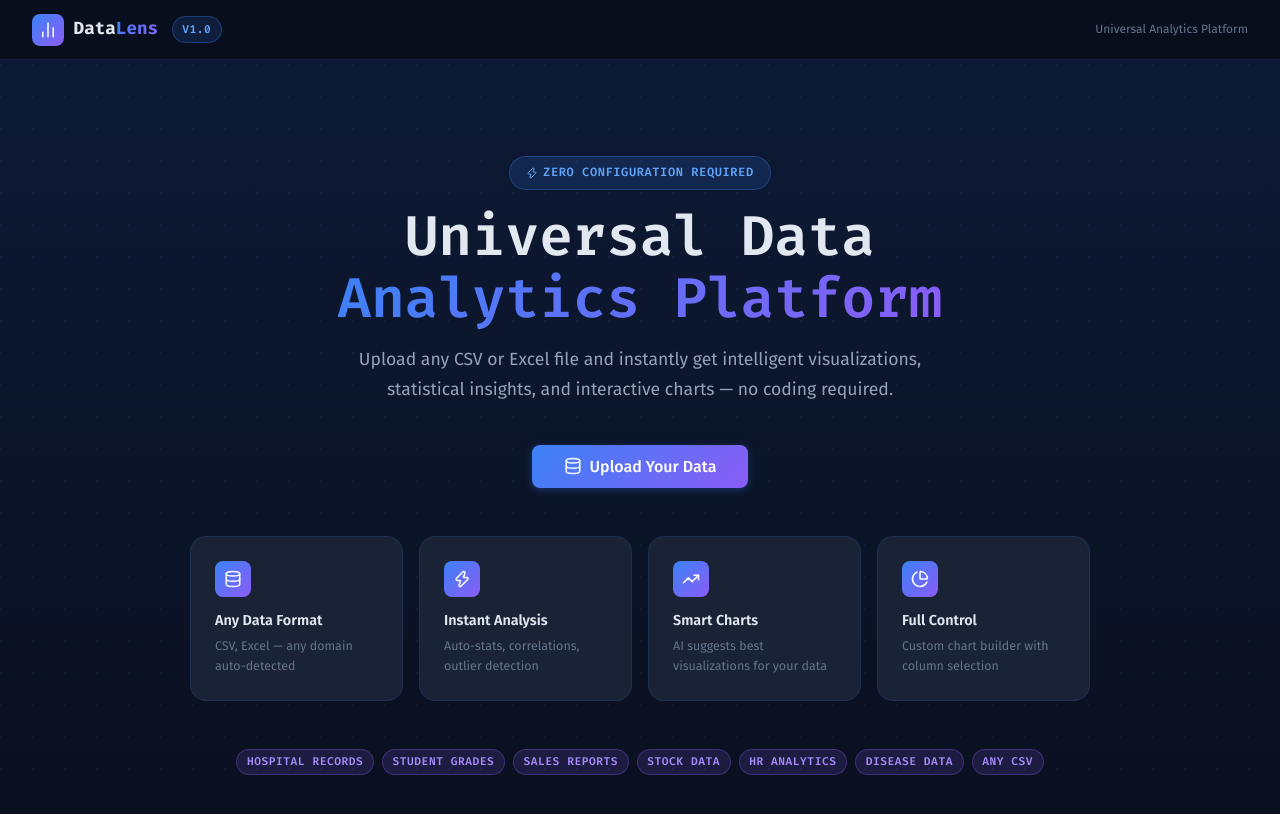
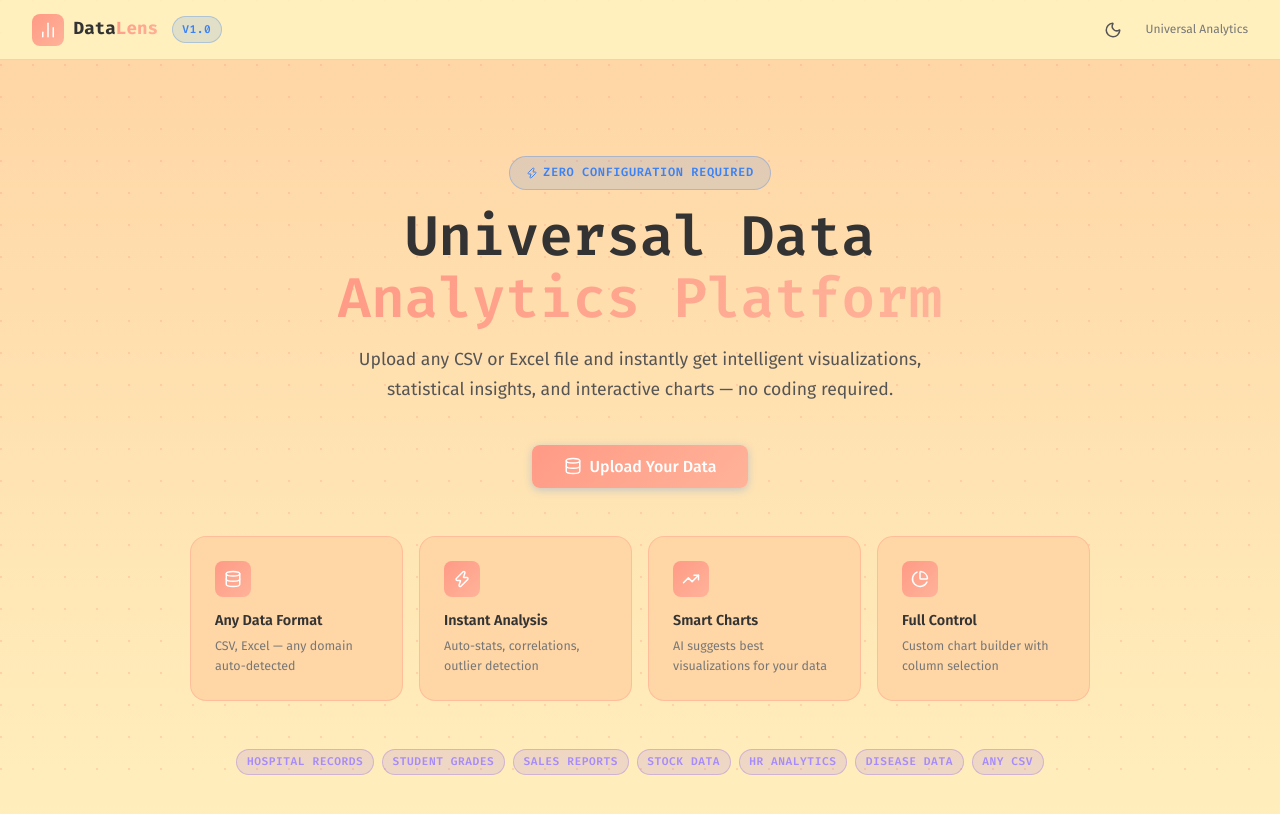
Before and after one commit to Enggmakes/datalens-frontend, a React (Vite) app: page / in a window 1280 px wide. Shown: the top 814 px of the page. Built offline with nearby package versions, Linux system fonts and the light colour scheme; no server answers.

Commit message:
feat: Add custom light theme palette and dark mode toggle

```diff
--- a/src/App.jsx
+++ b/src/App.jsx
@@ -1,13 +1,13 @@
-import React, { useState } from 'react';
+import React, { useState, useEffect } from 'react';
 import FileUpload from './components/FileUpload';
 import Dashboard from './components/Dashboard';
-import { LayoutDashboard, BarChart2, Sliders, Table2, TrendingUp, Zap, Database, PieChart } from 'lucide-react';
+import { LayoutDashboard, BarChart2, Sliders, Table2, TrendingUp, Zap, Database, PieChart, Moon, Sun } from 'lucide-react';
 
-function Navbar() {
+function Navbar({ theme, toggleTheme }) {
   return (
     <nav style={{
       position: 'fixed', top: 0, left: 0, right: 0, zIndex: 50,
-      background: 'rgba(10,15,30,0.85)',
+      background: theme === 'dark' ? 'rgba(10,15,30,0.85)' : 'rgba(255, 240, 190, 0.85)',
       backdropFilter: 'blur(16px)',
       borderBottom: '1px solid var(--border)',
       padding: '0 2rem',
@@ -24,7 +24,10 @@ function Navbar() {
         <span className="badge badge-blue" style={{ marginLeft: '0.25rem' }}>v1.0</span>
       </div>
       <div style={{ display: 'flex', gap: '0.5rem', alignItems: 'center' }}>
-        <span style={{ fontSize: '0.75rem', color: 'var(--text-muted)' }}>Universal Analytics Platform</span>
+        <button className="btn btn-ghost" onClick={toggleTheme} style={{ padding: '0.5rem', border: 'none' }} title="Toggle Theme">
+          {theme === 'dark' ? <Sun size={18} /> : <Moon size={18} />}
+        </button>
+        <span style={{ fontSize: '0.75rem', color: 'var(--text-muted)', marginLeft: '0.5rem' }}>Universal Analytics</span>
       </div>
     </nav>
   );
@@ -87,6 +90,16 @@ function HeroSection({ onGetStarted }) {
 export default function App() {
   const [analysisData, setAnalysisData] = useState(null);
   const [showUpload, setShowUpload] = useState(false);
+  const [theme, setTheme] = useState(localStorage.getItem('theme') || 'light');
+
+  useEffect(() => {
+    document.documentElement.setAttribute('data-theme', theme);
+    localStorage.setItem('theme', theme);
+  }, [theme]);
+
+  const toggleTheme = () => {
+    setTheme(prev => prev === 'dark' ? 'light' : 'dark');
+  };
 
   const handleUploadSuccess = (data) => {
     setAnalysisData(data);
@@ -100,13 +113,13 @@ export default function App() {
 
   return (
     <>
-      <Navbar />
+      <Navbar theme={theme} toggleTheme={toggleTheme} />
       <main style={{ paddingTop: 60, minHeight: '100vh', background: 'var(--bg-base)' }}>
         <div style={{ background: 'var(--gradient-hero)', minHeight: analysisData ? 0 : '100vh' }}>
           {/* Grid background pattern */}
           <div style={{
             position: 'fixed', inset: 0, zIndex: 0, pointerEvents: 'none',
-            backgroundImage: 'radial-gradient(circle at 1px 1px, rgba(59,130,246,0.08) 1px, transparent 0)',
+            backgroundImage: 'var(--grid-pattern)',
             backgroundSize: '32px 32px',
           }} />
 
--- a/src/index.css
+++ b/src/index.css
@@ -7,24 +7,63 @@
 }
 
 :root {
+  /* User requested custom palette */
+  --primary: #FF9A86;
+  --primary-light: #FFB399;
+  --primary-dark: #E07D6C;
+  --secondary: #FFB399;
+  --accent: #FFD6A6;
+  --success: #10B981;
+  --warning: #F59E0B;
+  --danger: #EF4444;
+  --info: #06B6D4;
+
+  --bg-base: #FFF0BE;
+  --bg-surface: #FFD6A6;
+  --bg-card: #FFD6A6;
+  --bg-elevated: #FFB399;
+  --bg-input: #FFF0BE;
+
+  --border: rgba(255, 154, 134, 0.4);
+  --border-hover: rgba(255, 154, 134, 0.8);
+
+  --text-primary: #333333;
+  --text-secondary: #555555;
+  --text-muted: #777777;
+
+  --gradient-primary: linear-gradient(135deg, #FF9A86 0%, #FFB399 100%);
+  --gradient-card: linear-gradient(135deg, rgba(255,154,134,0.15) 0%, rgba(255,179,153,0.05) 100%);
+  --gradient-hero: linear-gradient(180deg, #FFD6A6 0%, #FFF0BE 100%);
+
+  --shadow-sm: 0 1px 3px rgba(0,0,0,0.05);
+  --shadow-md: 0 4px 16px rgba(0,0,0,0.1);
+  --shadow-lg: 0 8px 32px rgba(0,0,0,0.15);
+  --shadow-glow: 0 0 24px rgba(255,154,134,0.4);
+
+  --radius-sm: 8px;
+  --radius-md: 12px;
+  --radius-lg: 16px;
+  --radius-xl: 24px;
+
+  --grid-pattern: radial-gradient(circle at 1px 1px, rgba(255,154,134,0.3) 1px, transparent 0);
+  --transition: 200ms cubic-bezier(0.4, 0, 0.2, 1);
+}
+
+[data-theme='dark'] {
   --primary: #3B82F6;
   --primary-light: #60A5FA;
   --primary-dark: #1D4ED8;
   --secondary: #8B5CF6;
   --accent: #F97316;
-  --success: #10B981;
-  --warning: #F59E0B;
-  --danger: #EF4444;
-  --info: #06B6D4;
 
-  --bg-base: #0A0F1E;
-  --bg-surface: #111827;
-  --bg-card: #1A2235;
-  --bg-elevated: #1F2D44;
-  --bg-input: #151E30;
+  --bg-base: #000000;
+  --bg-surface: #0A0A0A;
+  --bg-card: #111111;
+  --bg-elevated: #1A1A1A;
+  --bg-input: #000000;
 
-  --border: rgba(59, 130, 246, 0.15);
-  --border-hover: rgba(59, 130, 246, 0.4);
+  --border: #333333;
+  --border-hover: #555555;
 
   --text-primary: #E2E8F0;
   --text-secondary: #94A3B8;
@@ -32,19 +71,14 @@
 
   --gradient-primary: linear-gradient(135deg, #3B82F6 0%, #8B5CF6 100%);
   --gradient-card: linear-gradient(135deg, rgba(59,130,246,0.06) 0%, rgba(139,92,246,0.04) 100%);
-  --gradient-hero: linear-gradient(180deg, #0D1A35 0%, #0A0F1E 100%);
+  --gradient-hero: linear-gradient(180deg, #111111 0%, #000000 100%);
 
   --shadow-sm: 0 1px 3px rgba(0,0,0,0.4);
   --shadow-md: 0 4px 16px rgba(0,0,0,0.5);
   --shadow-lg: 0 8px 32px rgba(0,0,0,0.6);
   --shadow-glow: 0 0 24px rgba(59,130,246,0.2);
 
-  --radius-sm: 8px;
-  --radius-md: 12px;
-  --radius-lg: 16px;
-  --radius-xl: 24px;
-
-  --transition: 200ms cubic-bezier(0.4, 0, 0.2, 1);
+  --grid-pattern: radial-gradient(circle at 1px 1px, rgba(59,130,246,0.15) 1px, transparent 0);
 }
 
 html {
@@ -75,7 +109,7 @@ h1, h2, h3, h4, h5, h6 {
 
 /* Utilities */
 .glass {
-  background: rgba(26, 34, 53, 0.8);
+  background: var(--bg-surface);
   backdrop-filter: blur(12px);
   -webkit-backdrop-filter: blur(12px);
   border: 1px solid var(--border);
@@ -181,11 +215,11 @@ h1, h2, h3, h4, h5, h6 {
   text-transform: uppercase;
 }
 
-.badge-blue { background: rgba(59,130,246,0.15); color: var(--primary-light); border: 1px solid rgba(59,130,246,0.3); }
+.badge-blue { background: rgba(59,130,246,0.15); color: #3B82F6; border: 1px solid rgba(59,130,246,0.3); }
 .badge-purple { background: rgba(139,92,246,0.15); color: #A78BFA; border: 1px solid rgba(139,92,246,0.3); }
-.badge-green { background: rgba(16,185,129,0.15); color: #34D399; border: 1px solid rgba(16,185,129,0.3); }
-.badge-orange { background: rgba(249,115,22,0.15); color: #FB923C; border: 1px solid rgba(249,115,22,0.3); }
-.badge-cyan { background: rgba(6,182,212,0.15); color: #22D3EE; border: 1px solid rgba(6,182,212,0.3); }
+.badge-green { background: rgba(16,185,129,0.15); color: #10B981; border: 1px solid rgba(16,185,129,0.3); }
+.badge-orange { background: rgba(255,154,134,0.15); color: #FF9A86; border: 1px solid rgba(255,154,134,0.3); }
+.badge-cyan { background: rgba(6,182,212,0.15); color: #06B6D4; border: 1px solid rgba(6,182,212,0.3); }
 
 select, input {
   background: var(--bg-input);
```
